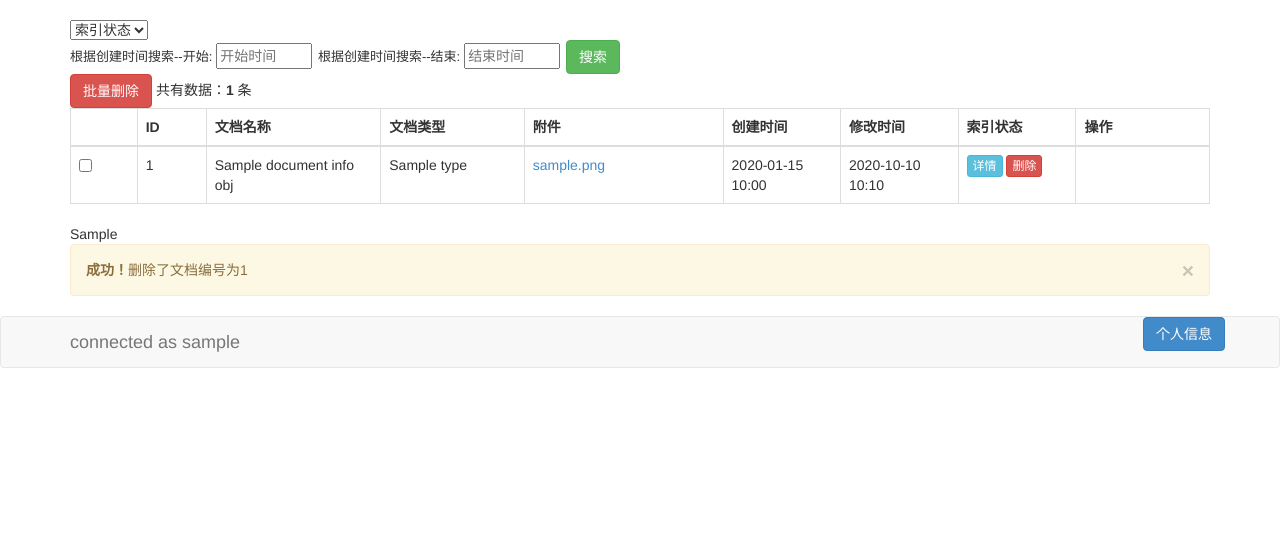
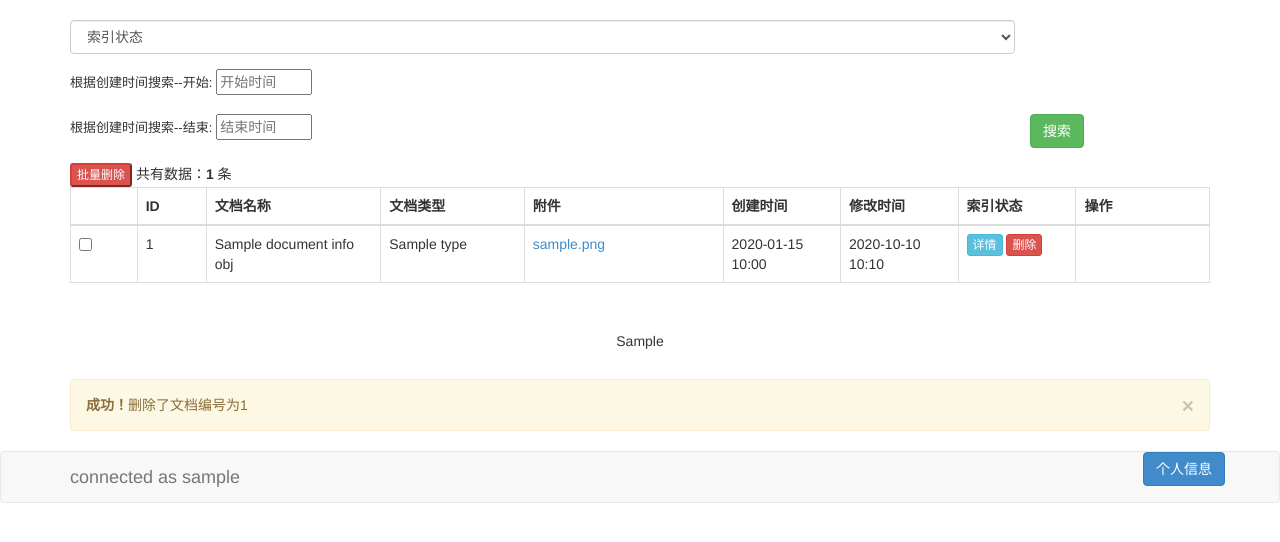
Before and after one commit to mnpiozhang/DocumentSearch, a Django app: template templates/index.html in a window 1280 px wide. Shown: the part 108-650 px from the top of the page. Run offline with Django 3.2, Linux system fonts and the light colour scheme; the template is opened without the code that fills it: most values are stand-ins (such as "Sample title", 1, 10 or a date in 2020); parts of the project's set-up code (start-up, migrations or seed data) failed here and were passed over; some libraries are stand-ins or nearby versions.

Commit message:
页面优化

```diff
--- a/templates/index.html
+++ b/templates/index.html
@@ -5,10 +5,13 @@
 <nav class="breadcrumb">首页 <span class="c-gray en">&gt;</span>文档资讯列表 </nav>
 <div>
 
-	<form action='/backend/index/' method='GET'>
+	<form class="form-horizontal" action='/backend/index/' method='GET'>
+	<fieldset>
+		<div class="form-group">
 			<input type="hidden" name="issearch" value=1>
+				<div class="col-sm-10">
 					<span class="select-box inline">
-		<select name="searchindexstate" class="select">
+					<select class="form-control" name="searchindexstate" class="select">
 						<option value="" >索引状态</option>
 						<option value="s" {% ifequal Qset.indexstate "s" %}selected = "selected"{% endifequal %} >索引成功</option>
 						<option value="i" {% ifequal Qset.indexstate "i" %}selected = "selected"{% endifequal %} >索引中</option>
@@ -16,17 +19,31 @@
 						<option value="b" {% ifequal Qset.indexstate "b" %}selected = "selected"{% endifequal %} >开始索引</option>
 					</select>
 					</span>
-		<div>
+				</div>
+		</div>
+		<div class="form-group">
+			<div class="col-sm-10">
 				<label>根据创建时间搜索--开始:</label>
 				<input type="text" name="searchstarttime" id="" placeholder="开始时间" style="width:80px" class="vDateField" size="10" value="{{ Qset.searchstarttime }}">
+			</div>
+		</div>
+		<div class="form-group">
+			<div class="col-sm-10">
 				<label>根据创建时间搜索--结束:</label>
 				<input type="text" name="searchendtime" id="" placeholder="结束时间" style="width:80px" class="vDateField" size="10" value="{{ Qset.searchendtime }}">
+			</div>
 		<button class="btn btn-success" type="submit">搜索</button>
 		</div>
+
+	</fieldset>
 	</form>
 
+
+
+<div>
+
 	<form action='/backend/batchdel/' method='POST'>{% csrf_token %}
-	<div><span><button type="button" class="btn btn-danger radius" data-toggle="modal" data-target="#myBatchDel">批量删除</button></span> <span>共有数据：<strong>{{ AllCount }}</strong> 条</span> </div>
+	<div><span><button type="button" class="btn-xs btn-danger radius" data-toggle="modal" data-target="#myBatchDel">批量删除</button></span> <span>共有数据：<strong>{{ AllCount }}</strong> 条</span> </div>
 	<!-- 批量删除的模态框（Modal） -->
 	<div class="modal fade" id="myBatchDel" tabindex="-1" role="dialog" aria-labelledby="myModalLabel" aria-hidden="true">
 		<div class="modal-dialog">
@@ -129,8 +146,9 @@
 	</div>
 	</form>
 </div>
+</div>
 
-<div class="pagediv"></ul class="pure-paginator">{{ PageInfo }}</ul></div>
+<div style="margin: 0 auto;text-align: center;padding-top: 2em;padding-bottom: 2em;"></ul class="pure-paginator">{{ PageInfo }}</ul></div>
 
 {% if popover %}
 <div id="myPopover" class="alert alert-warning">
```
Also changed, not shown: templates/search.html (+7 -1 lines). Lines whose indentation alone changed are shown as unchanged.
